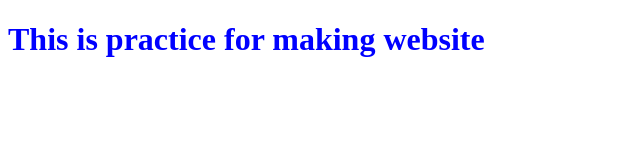
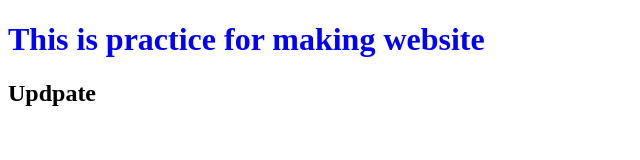
Before and after one commit to AnjalBamanu10/Practice_Media, a plain HTML site: page index.html in a window 1280 px wide. Shown: the whole page, without its empty margins (0-640 px from the left). Drawn offline with Linux system fonts and the light colour scheme.

Commit message:
h2 added

```diff
--- a/index.html
+++ b/index.html
@@ -9,5 +9,6 @@
   </head>
   <body>
     <h1>This is practice for making website</h1>
+    <h2>Updpate</h2>
   </body>
 </html>
```
